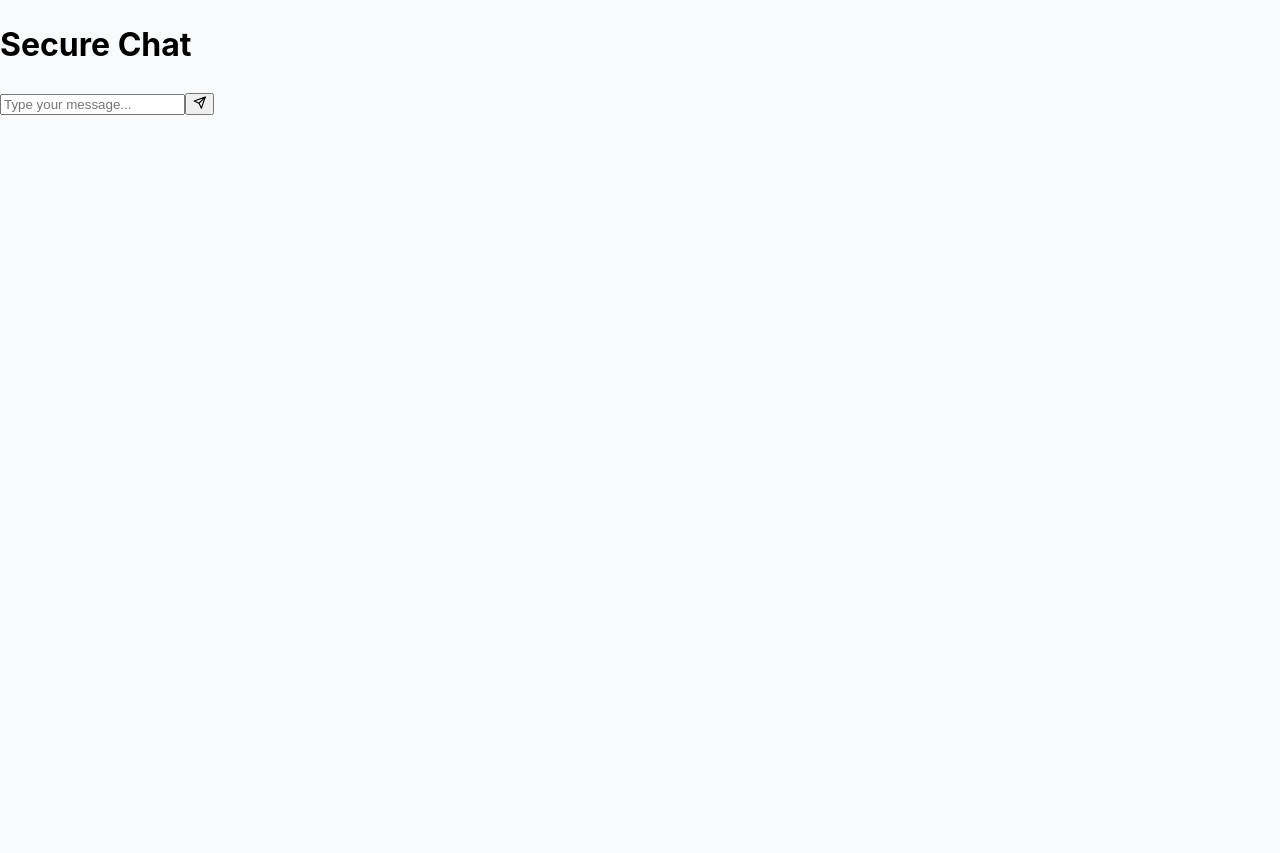
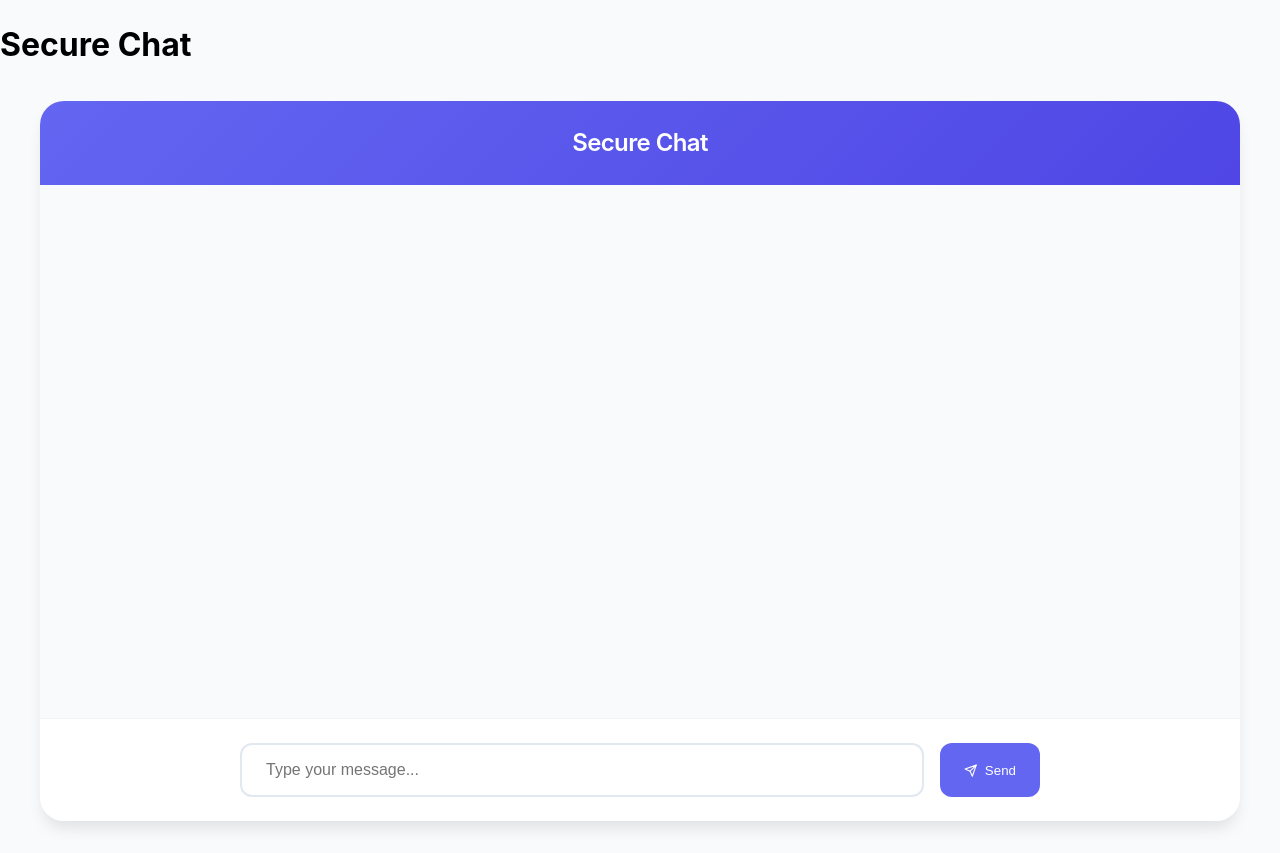
Before and after one commit to SaraLaouini1/chatbot, a React (Vite) app: page / in a window 1280 px wide. Before the commit the page ends 821 px from the top, so only its background shows below. Built offline with nearby package versions, Linux system fonts and the light colour scheme.

Commit message:
Chat.tsx

```diff
--- a/src/components/Chat.tsx
+++ b/src/components/Chat.tsx
@@ -64,33 +64,65 @@ export default function Chat() {
   };
 
   return (
-    <div className="container">
-      <div className="chat-window">
-        <div className="message-container">
+    <div className="chat-container">
+      <header className="chat-header">
+        <h1 className="chat-title">Secure Chat</h1>
+      </header>
+
+      <div className="messages-container">
         {messages.map((msg) => (
           <div
             key={msg.id}
             className={`message ${msg.isUser ? 'user' : 'bot'}`}
-              style={{ whiteSpace: 'pre-line' }}
           >
             {msg.text}
           </div>
         ))}
-          {loading && <div className="loading">Processing...</div>}
+        {loading && (
+          <div className="loading-indicator">
+            <div className="spinner"></div>
+            Generating response...
+          </div>
+        )}
       </div>
 
-        {error && <div className="error">{error}</div>}
+      {error && (
+        <div className="error-message">
+          <svg
+            xmlns="http://www.w3.org/2000/svg"
+            className="h-6 w-6"
+            fill="none"
+            viewBox="0 0 24 24"
+            stroke="currentColor"
+          >
+            <path
+              strokeLinecap="round"
+              strokeLinejoin="round"
+              strokeWidth={2}
+              d="M12 9v2m0 4h.01m-6.938 4h13.856c1.54 0 2.502-1.667 1.732-3L13.732 4c-.77-1.333-2.694-1.333-3.464 0L3.34 16c-.77 1.333.192 3 1.732 3z"
+            />
+          </svg>
+          {error}
+        </div>
+      )}
 
-        <form onSubmit={handleSubmit} className="input-area">
+      <div className="input-container">
+        <form onSubmit={handleSubmit} className="input-wrapper">
           <input
             type="text"
             value={input}
             onChange={(e) => setInput(e.target.value)}
             placeholder="Type your message..."
             disabled={loading}
+            className="chat-input"
           />
-          <button type="submit" disabled={loading}>
+          <button
+            type="submit"
+            disabled={loading}
+            className="send-button"
+          >
             <FiSend className="send-icon" />
+            Send
           </button>
         </form>
       </div>
```
Lines whose indentation alone changed are shown as unchanged.
